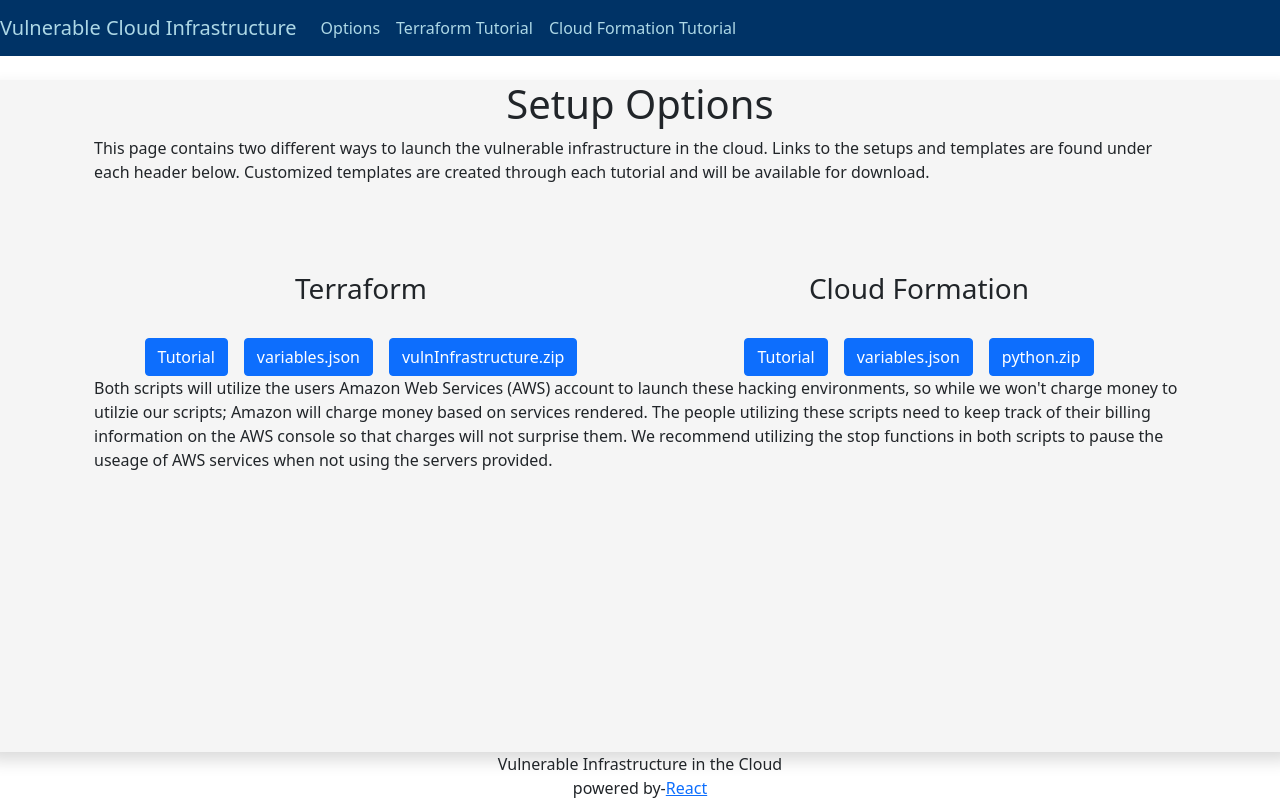
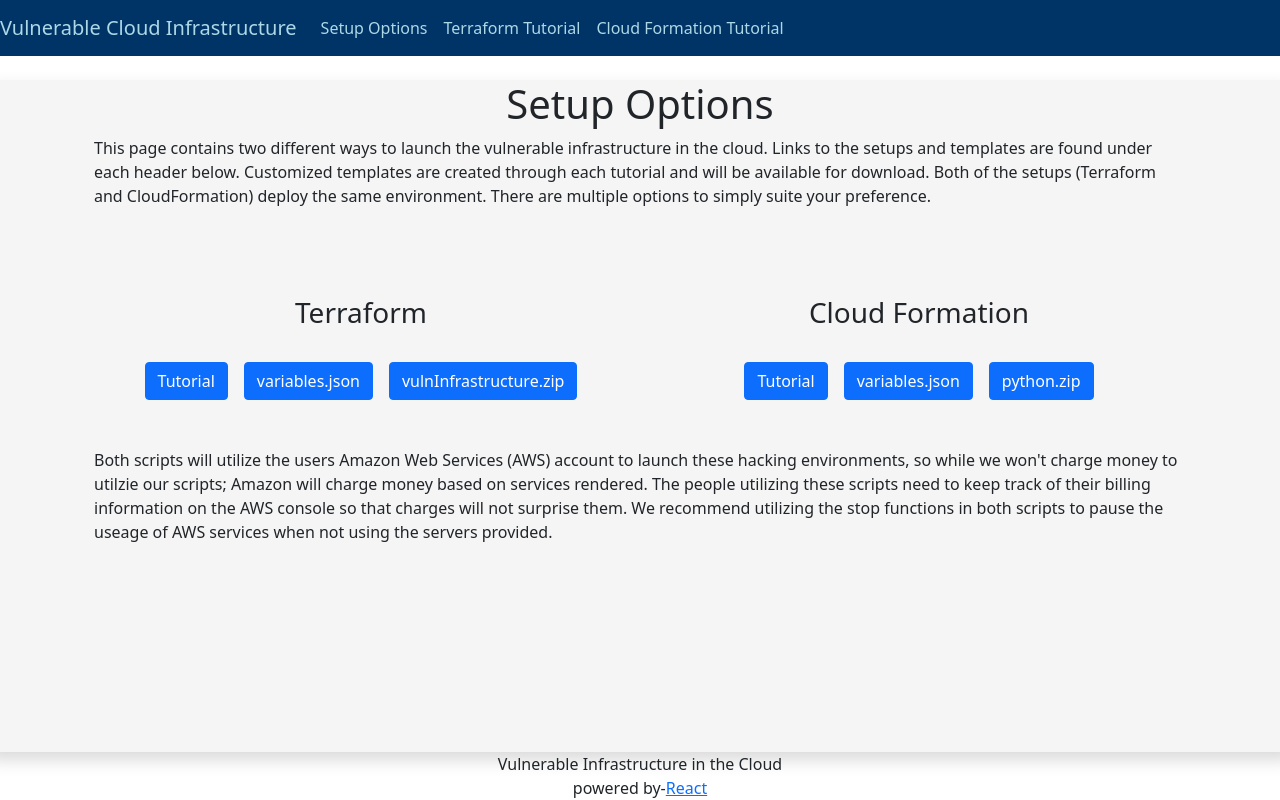
Before and after one commit to cutler37/capstone, a React (Create React App) app in the folder temp/: page /options in a window 1280 px wide. Built offline with nearby package versions, Linux system fonts and the light colour scheme.

Commit message:
update fronte end terraform

```diff
--- a/temp/public/index.html
+++ b/temp/public/index.html
@@ -2,7 +2,6 @@
 <html lang="en">
   <head>
     <meta charset="utf-8" />
-    <link rel="icon" href="%PUBLIC_URL%/favicon.ico" />
     <meta name="viewport" content="width=device-width, initial-scale=1" />
     <meta name="theme-color" content="#000000" />
     <meta
--- a/temp/src/components/Header.js
+++ b/temp/src/components/Header.js
@@ -21,7 +21,7 @@ function App() {
           <Nav  style={{float:"right"}} >
             <Nav.Link href="/options" className="right" >
               <div className="BrandText">
-                Options
+                Setup Options
               </div>
             </Nav.Link>
             <Nav.Link href="/terraform"  className="right">
--- a/temp/src/components/Terraform.js
+++ b/temp/src/components/Terraform.js
@@ -142,7 +142,7 @@ function App() {
       <Row>
         <br></br>
         <p>
-          10) After waiting a few minutes for the environment to deploy, make sure you have the following new files 'id_rsa', and ipAddresses. The id_rsa is the private key of the keypair that you will use to connect with your Kali instance. You will do this the first time using SSH. Make sure that your command line is in the same file as the id_rsa file. Then use the following command: "ssh -i 'id_rsa' kali@(replace with static IP address found in the ipAddresses file)"
+          10) After waiting a few minutes for the environment to deploy, make sure you have the following new files 'id_rsa', and 'ipAddresses'. The id_rsa is the private key of the keypair that you will use to connect with your Kali instance. You will do this the first time using SSH. Make sure that your command line is in the same file as the id_rsa file. Then use the following command: "ssh -i 'id_rsa' kali@(replace with static IP address found in the ipAddresses file)"
         </p>
         <p>
           The Kali instance on AWS is not completely configured. In fact tools on this image is quite sparse to allow for customization and reduced image size. In order to to update kali and download missing tools you will need to run a few commands. These commands can take several minutes to run:
@@ -158,7 +158,7 @@ function App() {
           For additional help go to the kali documentation <a href='https://www.kali.org/docs/cloud/aws/'>here</a>.
         </p>
         <p>
-          You can now begin to perform penetration tests on your fellow metasploitable machines using the private ip addresses found in the ipAddresses file. There are lots of websites to help you do this. Here are just a few helpers:
+          You can now begin to perform penetration tests on your fellow metasploitable machines using the private ip addresses found in the ipAddresses file. There are lots of websites to help you do this. Several are linked to below. Finally, remember that as long as your instances are running aws is charging you (unless you are in the free tier). In order to stop aws from charging you make sure to stop or destroy your instances. This is explained in more detail in step 11.
         </p>
         <a href="https://www.udemy.com/course/learn-hacking-10-windows-using-metasploit-from-scratch/">https://www.udemy.com/course/learn-hacking-10-windows-using-metasploit-from-scratch/</a>
         <a href="https://www.offensive-security.com/metasploit-unleashed/">https://www.offensive-security.com/metasploit-unleashed/</a>
--- a/temp/src/components/options.js
+++ b/temp/src/components/options.js
@@ -15,7 +15,7 @@ function App() {
            </center>
            <p>
                 This page contains two different ways to launch the vulnerable infrastructure in the cloud.
-                Links to the setups and templates are found under each header below. Customized templates are created through each tutorial and will be available for download.
+                Links to the setups and templates are found under each header below. Customized templates are created through each tutorial and will be available for download. Both of the setups (Terraform and CloudFormation) deploy the same environment. There are multiple options to simply suite your preference.
            </p>
            <br></br>
            <br></br>
@@ -72,9 +72,8 @@ function App() {
                     </center>
                </Col>
            </Row>
+           <br></br><br></br>
            <Row>
-               <br></br><br></br>
-               <br></br><br></br>
                <p>
                    Both scripts will utilize the users Amazon Web Services (AWS) account to launch these hacking environments, so while we won't charge money to utilzie our scripts; Amazon will charge money based on services rendered. The people utilizing these scripts need to keep track of their billing information on the AWS console so that charges will not surprise them. We recommend utilizing the stop functions in both scripts to pause the useage of AWS services when not using the servers provided.
                </p>
```
